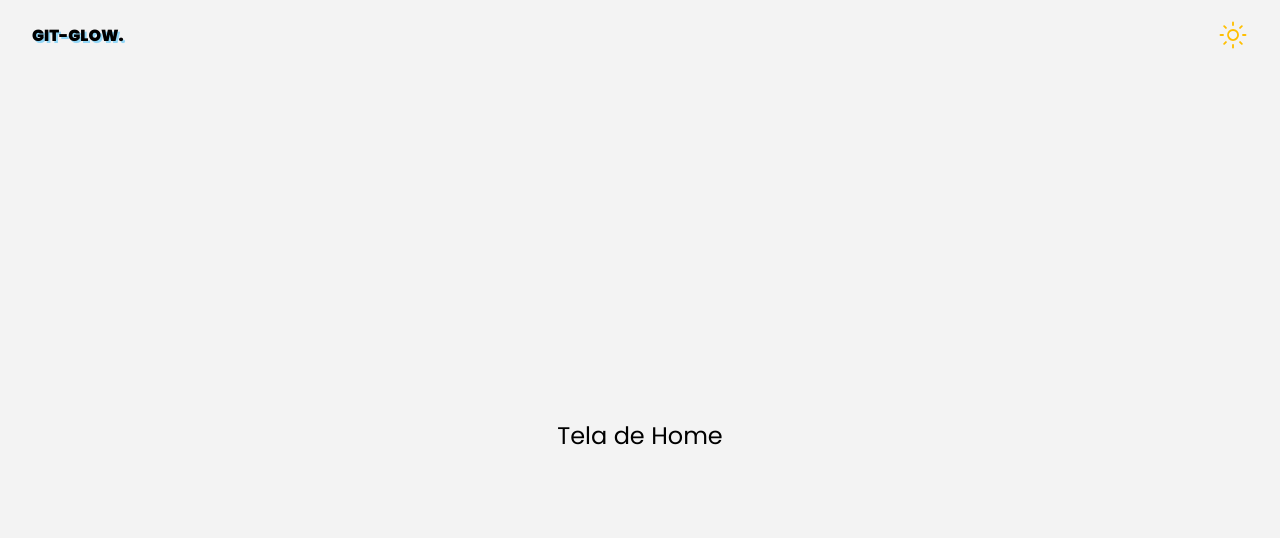
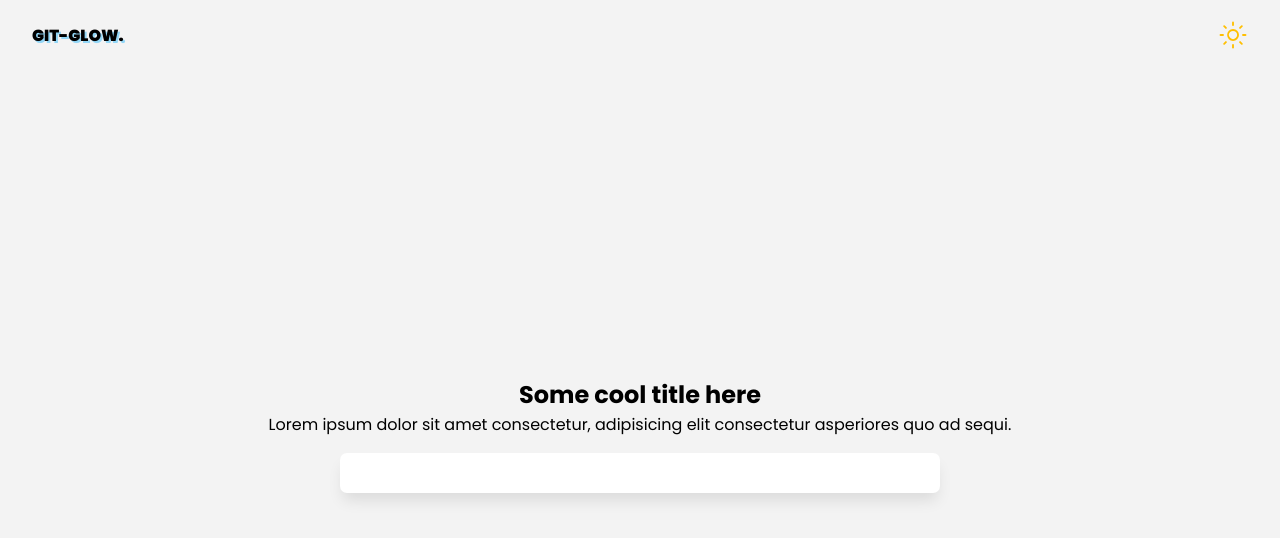
Before and after one commit to alalan55/git-glow, a Nuxt app: page / in a window 1280 px wide. Shown: the top 538 px of the page. Built offline with nearby package versions, Linux system fonts and the light colour scheme.

Commit message:
Inicia construção da tela home

```diff
--- a/assets/utils/_variables.scss
+++ b/assets/utils/_variables.scss
@@ -6,8 +6,8 @@ $gg-s1: 1rem;
 $gg-s2: 2rem;
 
 // COLORS
-
 $gg-black-1: #202020;
 $gg-blue-dark-1: #000000;
 $gg-white-1: #ebf4f1;
 $gg-white-2: #f3f3f3;
+$gg-blue-ocean-1: #00abfb;
--- /dev/null
+++ b/components/atoms/input.vue
@@ -0,0 +1,27 @@
+<script setup lang="ts"></script>
+
+<template>
+  <input type="text" />
+</template>
+
+<style scoped lang="scss">
+@import "@/assets/main.scss";
+input {
+  padding: 0.5rem $gg-s1;
+  border-radius: 7px;
+  width: 100%;
+  height: 40px;
+  border: none;
+  box-shadow: 0px 10px 15px -3px rgba(0, 0, 0, 0.1);
+  font-size: 1rem;
+  font-weight: 400;
+  font-family: "Poppins", sans-serif;
+  border: 3px solid transparent;
+  transition: 0.1s ease-in;
+
+  &:focus {
+    outline: none;
+    border: 3px solid $gg-blue-ocean-1;
+  }
+}
+</style>
--- /dev/null
+++ b/components/templates/home.vue
@@ -0,0 +1,41 @@
+<script setup lang="ts"></script>
+
+<template>
+  <div class="home">
+    <div class="home__texts">
+      <h2>Some cool title here</h2>
+
+      <span
+        >Lorem ipsum dolor sit amet consectetur, adipisicing elit consectetur asperiores
+        quo ad sequi.</span
+      >
+    </div>
+
+    <div class="home__form">
+      <AtomsInput />
+    </div>
+  </div>
+</template>
+
+<style scoped lang="scss">
+@import "@/assets/main.scss";
+.home {
+  width: 100%;
+  height: 100%;
+
+  display: flex;
+  align-items: center;
+  justify-content: center;
+  flex-direction: column;
+
+  &__texts {
+    text-align: center;
+    max-width: 900px;
+    margin-bottom: $gg-s1;
+  }
+  &__form {
+    width: 100%;
+    max-width: 600px;
+  }
+}
+</style>
--- a/pages/index.vue
+++ b/pages/index.vue
@@ -1,24 +1,13 @@
 <template>
-  <div class="wrapper">
-    <span>{{ message }}</span>
-  </div>
+  <main class="wrapper">
+    <TemplatesHome />
+  </main>
 </template>
 
-<script setup lang="ts">
-import { ref } from "vue";
-
-const message = ref<String>("Tela de Home");
-</script>
+<script setup lang="ts"></script>
 
 <style scoped lang="scss">
 .wrapper {
-  display: flex;
-  align-items: center;
-  justify-content: center;
   height: 100%;
-
-  span {
-    font-size: 1.5rem;
-  }
 }
 </style>
```
